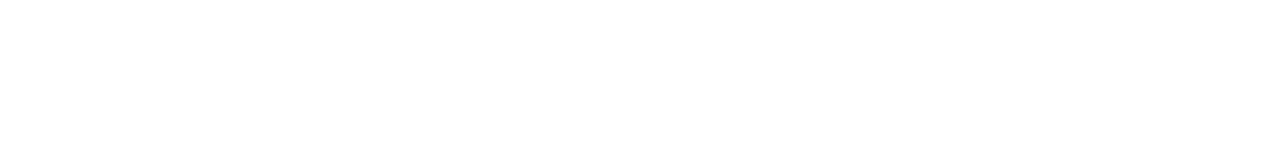
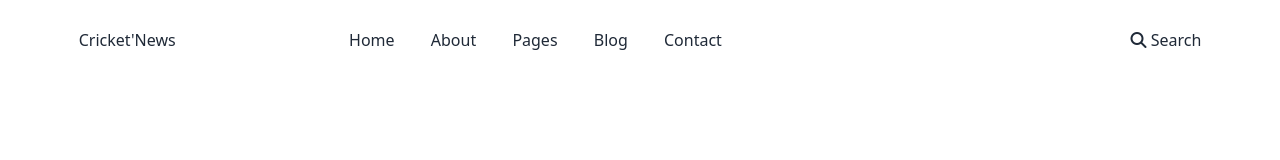
Before and after one commit to benjir893/Batch09Assignment03, a plain HTML site: page index.html in a window 1280 px wide. Drawn offline with nearby package versions, Linux system fonts and the light colour scheme.

Commit message:
nav layout done

```diff
--- a/index.html
+++ b/index.html
@@ -5,12 +5,27 @@
     <meta name="viewport" content="width=device-width, initial-scale=1.0">
     <link href="https://cdn.jsdelivr.net/npm/daisyui@4.6.0/dist/full.min.css" rel="stylesheet" type="text/css" />
     <script src="https://cdn.tailwindcss.com"></script>
-    <title>sportsNews</title>
+    <script src="https://kit.fontawesome.com/5f47d54249.js" crossorigin="anonymous"></script>
+    <title>cricketNews</title>
 </head>
 <body>
     <header class="">
-        <nav class="">
-
+        <nav class="flex justify-around my-7">
+            <div class="">
+                Cricket<span>'</span>News
+            </div>
+            <div class="">
+                <a href="#" class="px-4">Home</a>
+                <a href="#" class="px-4">About</a>
+                <a href="#" class="px-4">Pages</a>
+                <a href="#" class="px-4">Blog</a>
+                <a href="#" class="px-4">Contact</a>
+            </div>
+            <div class="">
+                <input type="text" class="" placeholder="">
+                <i class="fa-solid fa-magnifying-glass"></i>
+                <button class="">Search</button>
+            </div>
         </nav>
     </header>
 </body>
```
